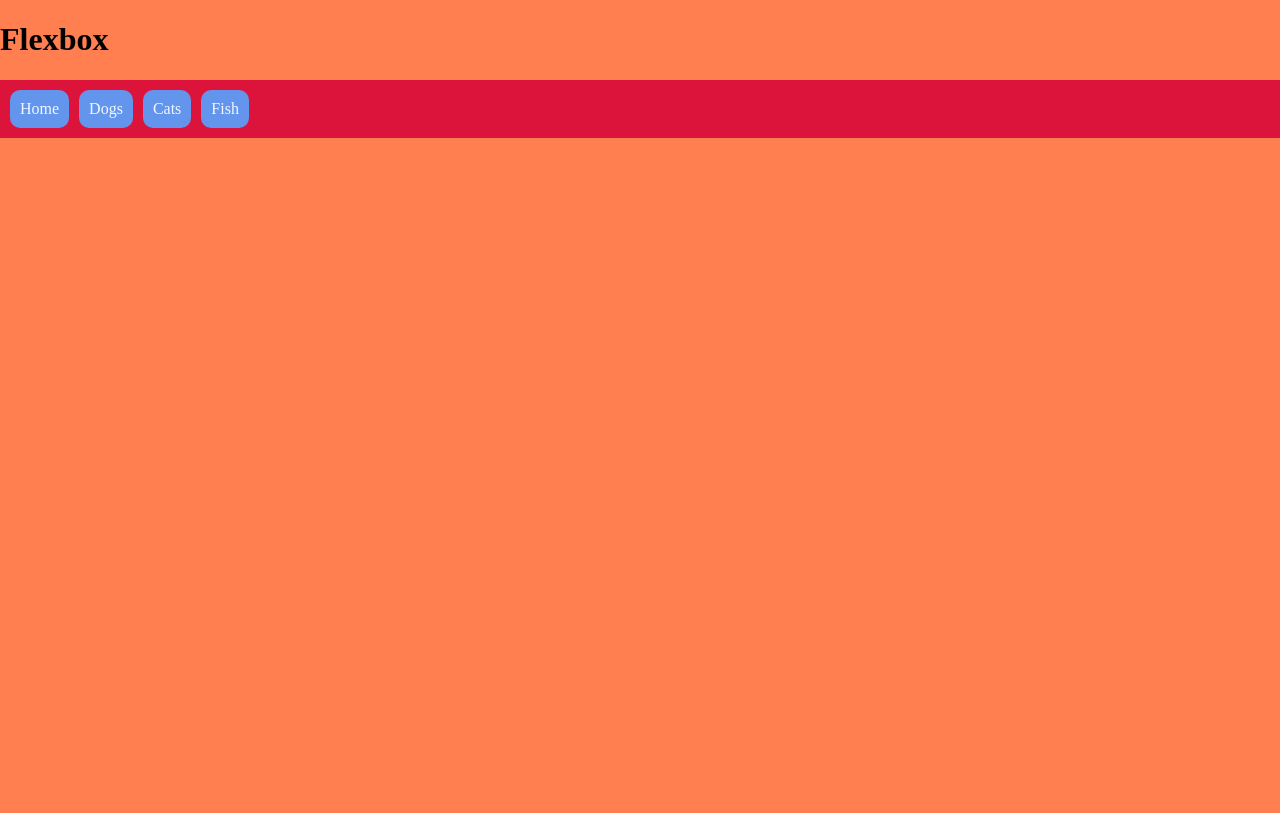
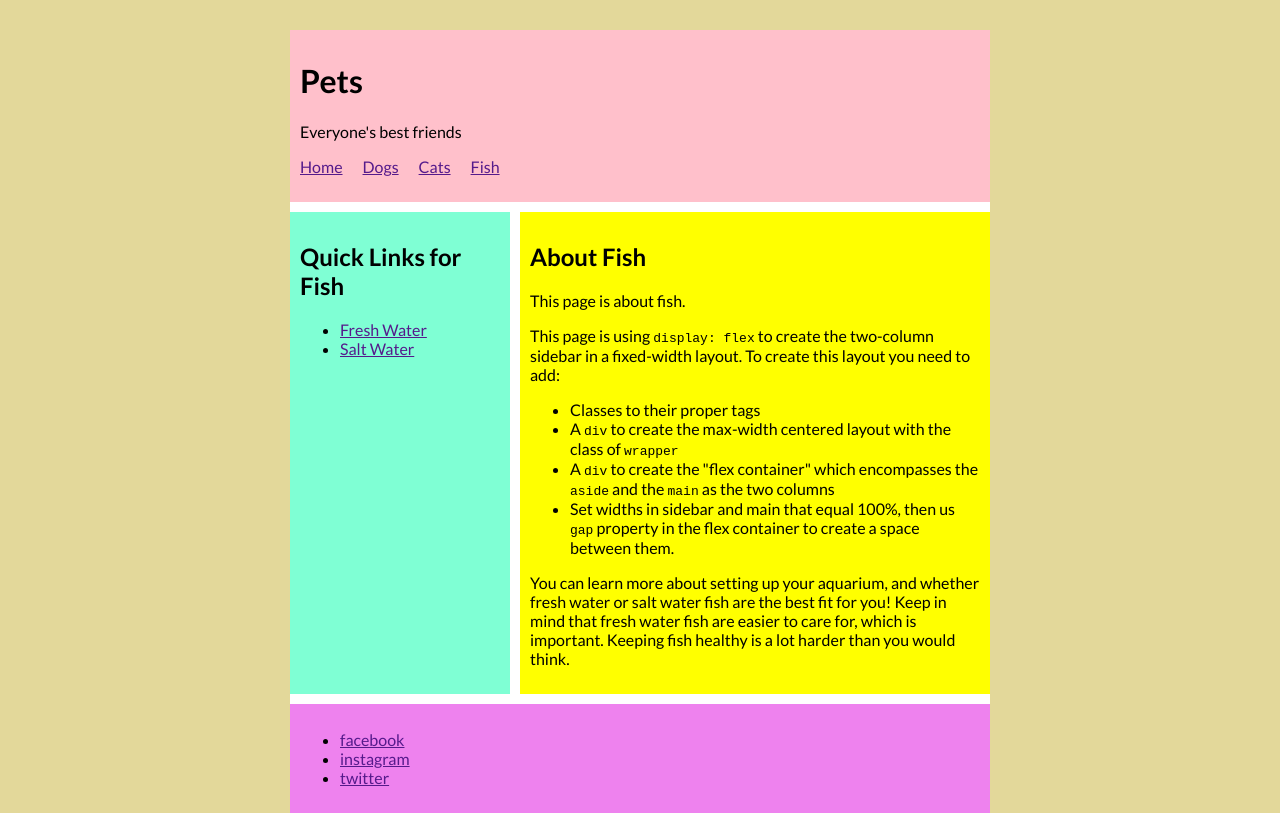
Before and after one commit to R3Risch/8-flexbox, a plain HTML site: page index.html in a window 1280 px wide. Drawn offline with Linux system fonts and the light colour scheme.

Commit message:
flexbox day 2

```diff
--- a/index.html
+++ b/index.html
@@ -2,48 +2,78 @@
 <html lang="en">
 
 <head>
+	<meta charset="utf-8">
+	<meta name="viewport" content="width=device-width, initial-scale=1.0">
+	<title>Pets: About Fish</title>
 
-<meta charset="utf-8">
-<title>Flexbox</title>
+    <link rel="preconnect" href="https://fonts.googleapis.com">
+<link rel="preconnect" href="https://fonts.gstatic.com" crossorigin>
+<link href="https://fonts.googleapis.com/css2?family=Lato:ital,wght@0,100;0,300;0,400;0,700;0,900;1,100;1,300;1,400;1,700;1,900&display=swap" rel="stylesheet">
+
+
 <link rel="stylesheet" href="styles.css">
-
 </head>
 
-<Body>
+<body>
+    <div class="wrapper">
 
-<h1>Flexbox</h1>
-
-<nav>
-
-<ul class="navlist">
-
-    <li>
-        <a href="" class="navbase">Home</a>
-    </li>
-    <li>
-        <a href="" class="navbase">Dogs</a>
-    </li>
-    <li>
-        <a href="" class="navbase">Cats</a>
-    </li>
-    <li>
-        <a href="" class="navbase">Fish</a>
-    </li>
-
-</ul>
-
-</nav>
+	<header class="siteheader">
+		<h1>Pets</h1>
+		<p>Everyone's best friends</p>
+		<nav>
+			<ul class="sitelinks">
+				<li><a href="">Home</a></li>
+				<li><a href="">Dogs</a></li>
+				<li><a href="">Cats</a></li>
+				<li><a href="">Fish</a></li>
+			</ul>
+		</nav>
+	</header>
 
 
-</Body>
+    <div class="twocall">
+	<aside class="sidebar">
+		<h2>Quick Links for Fish</h2>
+		<nav>
+			<ul>
+				<li><a href="">Fresh Water</a></li>
+				<li><a href="">Salt Water</a></li>
+			</ul>
+		</nav>
+	</aside>
+
+	<main class="maintxt">
+		<article>
+			<h2>About Fish</h2>
+			<p>This page is about fish.</p>
+			<p>This page is using <code>display: flex</code> to create the two-column sidebar in a fixed-width layout.
+				To create this layout you need to add:</p>
+			<ul>
+				<li>Classes to their proper tags</li>
+				<li>A <code>div</code> to create the max-width centered layout with the class of <code>wrapper</code></li>
+				<li>A <code>div</code> to create the "flex container" which encompasses the <code>aside</code> and the
+					<code>main</code> as the two columns</li>
+				<li>Set widths in sidebar and main that equal 100%, then us <code>gap</code> property in the flex
+					container to create a space between them.</li>
+			</ul>
+
+			<p>You can learn more about setting up your aquarium, and whether fresh water or salt water fish are the
+				best fit for you! Keep in mind that fresh water fish are easier to care for, which is important. Keeping
+				fish healthy is a lot harder than you would think.</p>
+		</article>
+	</main>
+</div>
+
+	<footer class="foot">
+		<ul>
+			<li><a href="">facebook</a></li>
+			<li><a href="">instagram</a></li>
+			<li><a href="">twitter</a></li>
+		</ul>
+	</footer>
 
 
-
-
-
-
-
-
-
+</div>
+</body>
 
 </html>
--- a/styles.css
+++ b/styles.css
@@ -1,6 +1,6 @@
 html {
-    background-color: coral;
-
+    background-color: rgb(227, 216, 154);
+font-family: Lato;
 }
 
 body {
@@ -8,33 +8,51 @@
 
 }
 
-.navlist {
-    background-color: crimson;
-    list-style-type: none;
+.siteheader {
+    background-color: pink;
     padding: 10px;
-    display: flex;
-    gap: 10px;
-
 
 
 }
 
-.navbase {
-    background-color: cornflowerblue;
+.sidebar {
+    background-color: aquamarine;
     padding: 10px;
-    color: aliceblue;
-    text-decoration: none;
-    border-radius: 10px;
-    display: inline-block;
+    flex: 0 0 200px;
 
 }
 
-.navbase:hover {
-    background-color: blueviolet;
+.maintxt {
+    background-color: yellow;
     padding: 10px;
-    color: aliceblue;
-    text-decoration: none;
-    border-radius: 10px;
+
+}
+
+.foot {
+    background-color: violet;
+    padding: 10px;
+
+}
 
 
+
+.twocall {
+    display: flex;
+    margin: 10px 0px;
+    gap: 10px;
 }
+
+.wrapper {
+    max-width: 700px;
+    margin: 30px auto 0 auto;
+    background-color: white;
+
+}
+
+.sitelinks {
+    list-style-type: none;
+    display: flex;
+    gap: 20px;
+    padding: 0px;
+
+}
```
